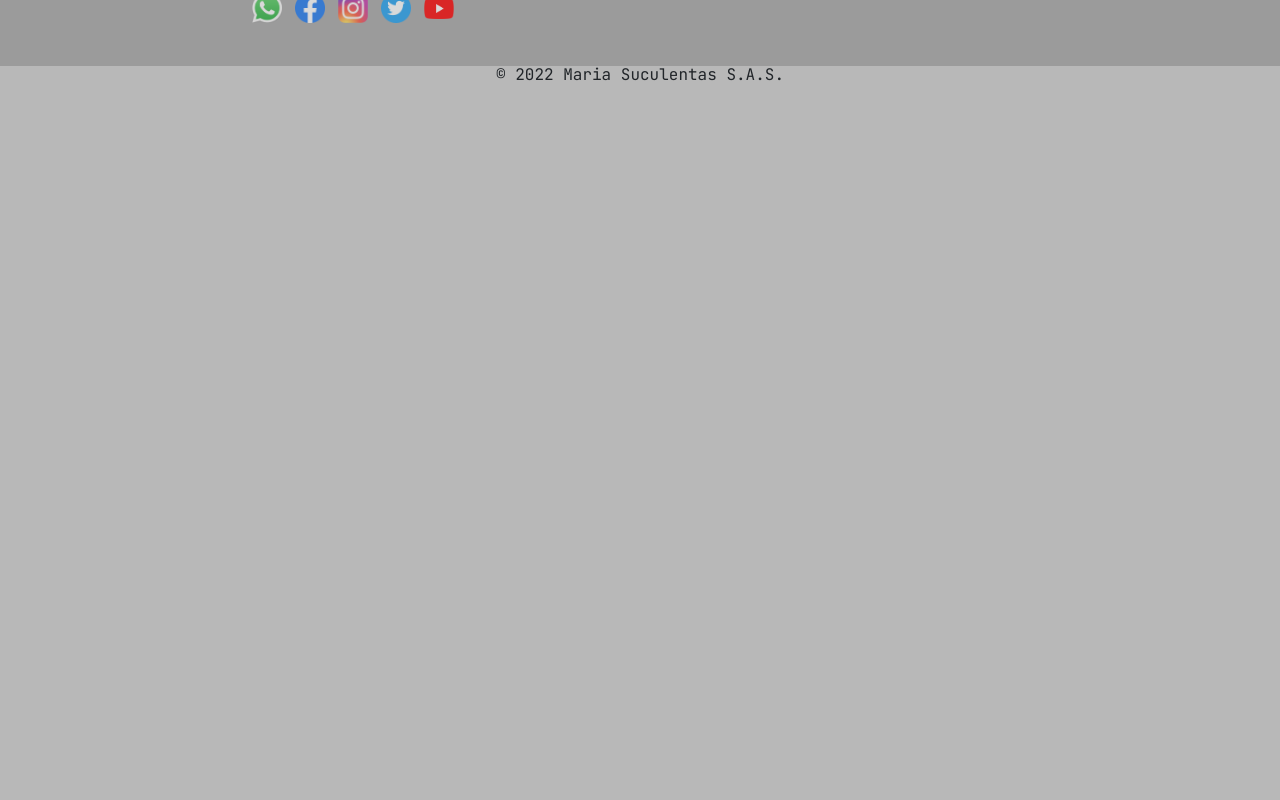
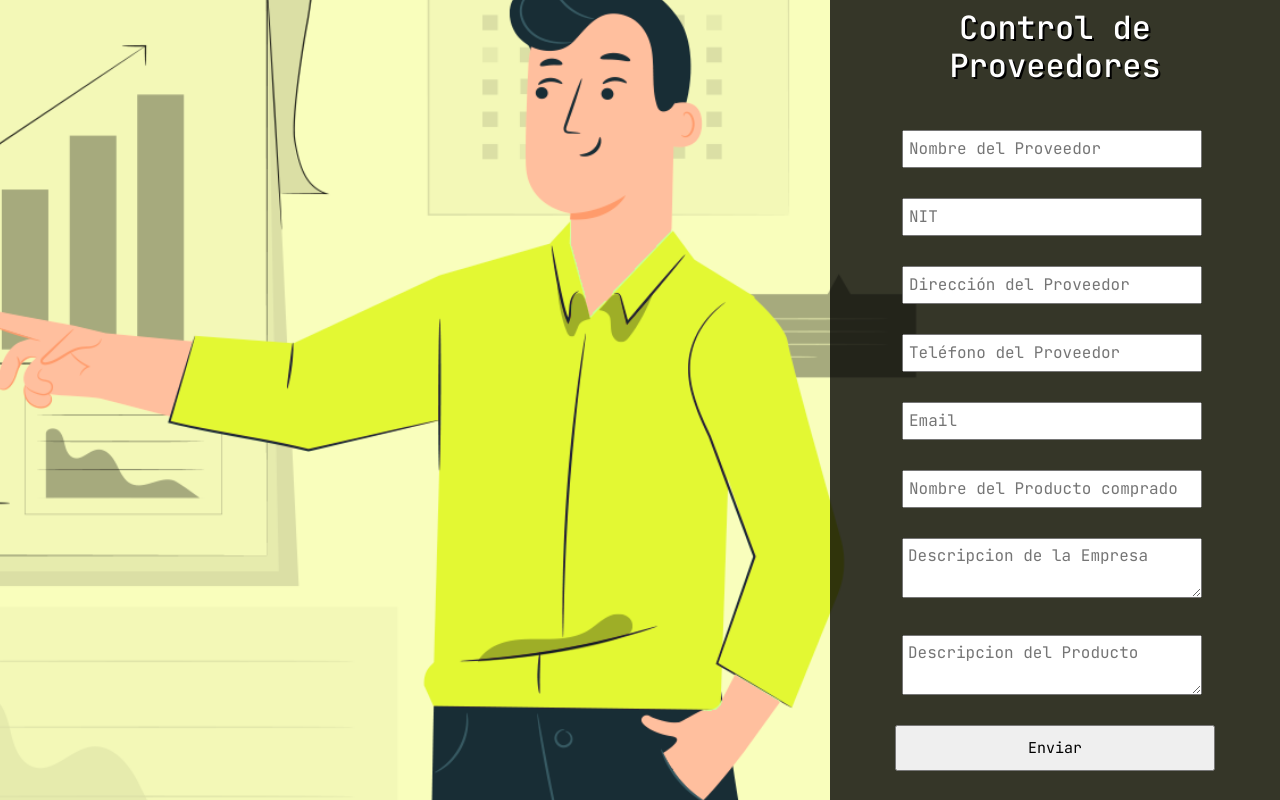
Before and after one commit to Yefer98/maria-suculentas-sas, a React (Vite) app: page /control in a window 1280 px wide. Shown: the part 360-1160 px from the top of the page. Before the commit the page ends 800 px from the top, so only its background shows below. Built offline with nearby package versions, Linux system fonts and the light colour scheme.

Commit message:
componente de registro proveedores

```diff
--- a/src/components/ControlProveedores.jsx
+++ b/src/components/ControlProveedores.jsx
@@ -1,12 +1,13 @@
 import React from "react";
 import Footer from "./Footer";
 import Header from "./Header";
+import RegistroProveedores from "./RegistroProveedores";
 
 const ControlProveedores = () => {
   return (
     <>
       <Header />
-      <h1>proveedores</h1>
+      <RegistroProveedores />
 
       <Footer />
     </>
--- /dev/null
+++ b/src/components/RegistroProveedores.jsx
@@ -0,0 +1,103 @@
+import React from 'react'
+
+const RegistroProveedores = () => {
+  return (
+    <section className="controlP">
+
+        <div class="container-formulario">
+          <h2>Control de Proveedores</h2>
+          <form name="form" id="form" action="">
+            <div class="container-inp">
+              <input
+                name="nombrePro"
+                class="nombrePro"
+                id="nombrePro"
+                type="text"
+                placeholder="Nombre del Proveedor"
+              />
+              <p class="" id="pnombrePro"></p>
+            </div>
+            <div class="container-inp">
+              <input
+                name="nit"
+                class="nit"
+                id="nit"
+                type="text"
+                placeholder="NIT"
+              />
+              <p class="" id="nit"></p>
+            </div>
+            <div class="container-inp">
+              <input
+                name="direccionPro"
+                class="direccionPro"
+                id="direccionPro"
+                type="text"
+                placeholder="Dirección del Proveedor"
+              />
+              <p class="" id="pdireccionPro"></p>
+            </div>
+            <div class="container-inp">
+              <input
+                name="telefono"
+                class="telefono"
+                id="telefono"
+                type="text"
+                placeholder="Teléfono del Proveedor"
+              />
+              <p class="" id="ptelefono"></p>
+            </div>
+            <div class="container-inp">
+              <input
+                name="emailPro"
+                class="emailPro"
+                id="emailPro"
+                type="text"
+                placeholder="Email"
+              />
+              <p class="" id="pcorreoPro"></p>
+            </div>
+            <div class="container-inp">
+              <input
+                name="nombreProd"
+                class="nombreProd"
+                id="nombreProd"
+                type="text"
+                placeholder="Nombre del Producto comprado"
+              />
+              <p class="" id="pnombreProd"></p>
+            </div>
+            <div class="container-inp">
+              <textarea
+                name="descripcionEmpre"
+                class="descripcionEmpre"
+                id="descripcionEmpre"
+                type="text"
+                placeholder="Descripcion de la Empresa"
+              />
+              <p class="" id="pdescripcionEmpre"></p>
+            </div>
+            <div class="container-inp">
+              <textarea
+                name="descripcionProducto"
+                class="descripcionProducto"
+                id="descripcionProducto"
+                type="text"
+                placeholder="Descripcion del Producto"
+              />
+              <p class="" id="pdescripcionProducto"></p>
+            </div>
+            <input
+              name="enviarPro"
+              class="enviarPro"
+              id="enviarPro"
+              type="submit"
+              value="Enviar"
+            />
+          </form>
+        </div>
+      </section>
+  )
+}
+
+export default RegistroProveedores
--- a/src/index.css
+++ b/src/index.css
@@ -436,9 +436,18 @@ main{
 }
 
 /* control proveedores */
+.controlP{
+    display: flex;
+    justify-content: space-evenly;
+    width: 100%;
+    height: 170vh;
+    background: url(./assets/empresarial.png) no-repeat;
+    background-size: cover;
+    background-position:right;
+}
 
 .container-formulario{
-    width: 438px;
+    width: 450px;
     margin-left: auto;
     background-color: rgba(0, 0, 0, 0.788);
     display: flex;
@@ -447,3 +456,32 @@ main{
     align-items: center;
     padding: 15px;
 }
+.container-formulario h2{
+    text-align: center;
+    color: white;
+    text-shadow: 2px 2px 0px black;
+    margin-bottom: 37px;
+}
+
+.container-inp input{
+    width: 300px;
+    padding: 5px;
+    margin: 7px;
+}
+.container-inp textarea{
+    width: 300px;
+    padding: 5px;
+    margin: 7px;
+}
+.enviarPro{
+    padding: 10px;
+    width: 320px;
+    font-size: 15px;
+    transition: ease-in-out .5s;
+}
+
+.enviarPro:hover{
+    background: rgba(85, 107, 47, 0.685);
+    transition: ease-in-out .5s;
+    color: white;
+}
```
Also changed, not shown: src/assets/empresarial.png (added).
